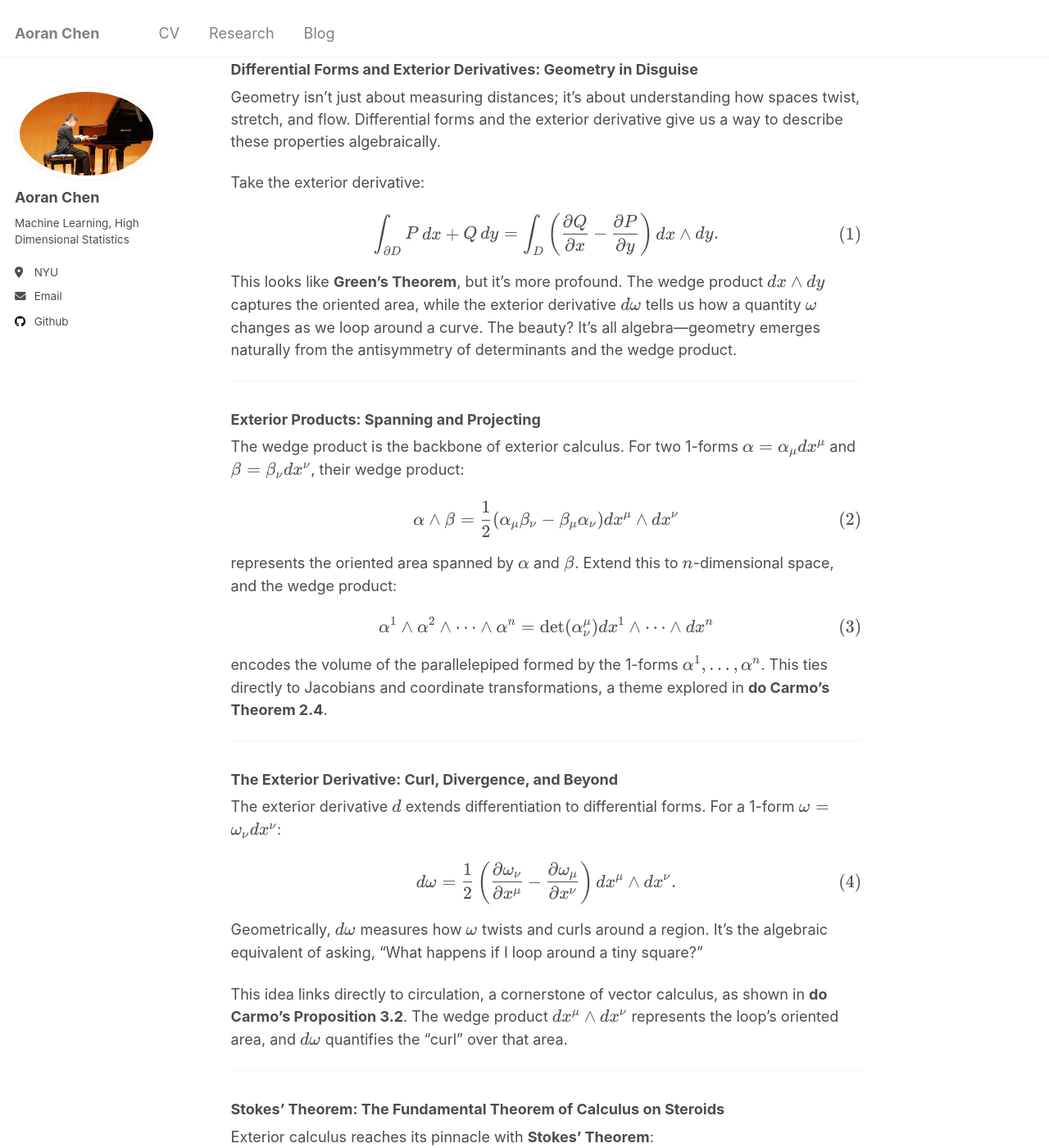
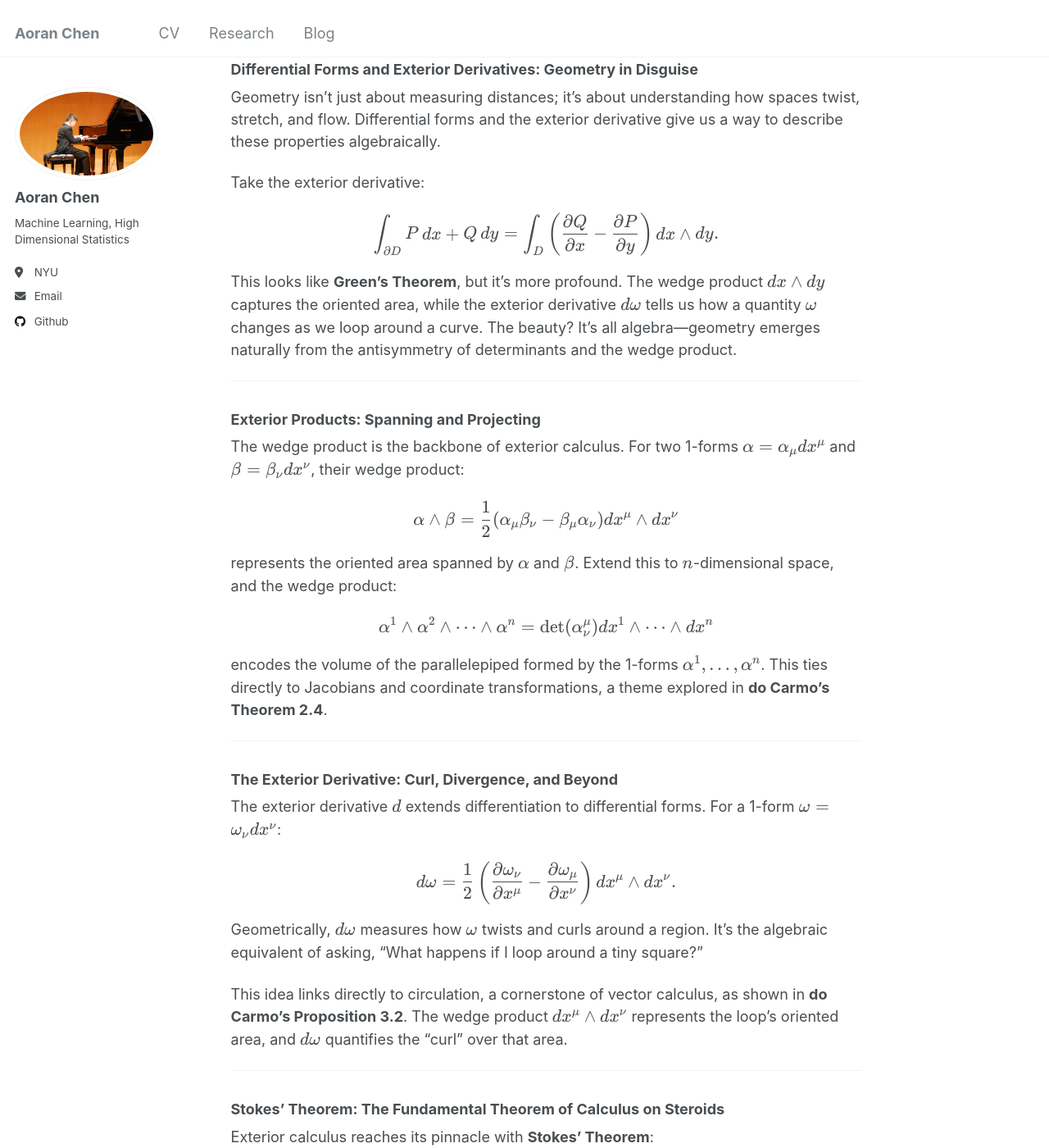
Before and after one commit to samohtaerg/samohtaerg.github.io, a Jekyll site: the page built from _posts/2021-07-16-what-does-geometry-even-mean-when-we-talk-about-riemannian-geometry.md, in a window 1280 px wide and 1400 px high, scrolled down 624 px. Shown: the whole window at 82% size. Built offline with Jekyll 4.4.1, drawn with Linux system fonts in a browser that asks for light colours; nearby versions of some CDN libraries; some of the changed text lies outside the part shown.

Commit message:
Update 2021-07-16-what-does-geometry-even-mean-when-we-talk-about-riemannian-geometry.md

```diff
--- a/_posts/2021-07-16-what-does-geometry-even-mean-when-we-talk-about-riemannian-geometry.md
+++ b/_posts/2021-07-16-what-does-geometry-even-mean-when-we-talk-about-riemannian-geometry.md
@@ -25,7 +25,7 @@ Geometry isn’t just about measuring distances; it’s about understanding how
 
 Take the exterior derivative:
 
-$$\int_{\partial D} P \, dx + Q \, dy = \int_D \left( \frac{\partial Q}{\partial x} - \frac{\partial P}{\partial y} \right) dx \wedge dy. \tag{1}$$
+$$\int_{\partial D} P \, dx + Q \, dy = \int_D \left( \frac{\partial Q}{\partial x} - \frac{\partial P}{\partial y} \right) dx \wedge dy. $$
 
 This looks like **Green’s Theorem**, but it’s more profound. The wedge product $$dx \wedge dy$$ captures the oriented area, while the exterior derivative $$d\omega$$ tells us how a quantity $$\omega$$ changes as we loop around a curve. The beauty? It’s all algebra—geometry emerges naturally from the antisymmetry of determinants and the wedge product.
 
@@ -35,11 +35,11 @@ This looks like **Green’s Theorem**, but it’s more profound. The wedge produ
 
 The wedge product is the backbone of exterior calculus. For two 1-forms $$\alpha = \alpha_\mu dx^\mu$$ and $$\beta = \beta_\nu dx^\nu$$, their wedge product:
 
-$$\alpha \wedge \beta = \frac{1}{2} (\alpha_\mu \beta_\nu - \beta_\mu \alpha_\nu) dx^\mu \wedge dx^\nu \tag{2}$$
+$$\alpha \wedge \beta = \frac{1}{2} (\alpha_\mu \beta_\nu - \beta_\mu \alpha_\nu) dx^\mu \wedge dx^\nu $$
 
 represents the oriented area spanned by $$\alpha$$ and $$\beta$$. Extend this to $$n$$-dimensional space, and the wedge product:
 
-$$\alpha^1 \wedge \alpha^2 \wedge \dots \wedge \alpha^n = \det(\alpha^\mu_\nu) dx^1 \wedge \dots \wedge dx^n \tag{3}$$
+$$\alpha^1 \wedge \alpha^2 \wedge \dots \wedge \alpha^n = \det(\alpha^\mu_\nu) dx^1 \wedge \dots \wedge dx^n $$
 
 encodes the volume of the parallelepiped formed by the 1-forms $$\alpha^1, \dots, \alpha^n$$. This ties directly to Jacobians and coordinate transformations, a theme explored in **do Carmo’s Theorem 2.4**.
 
@@ -49,7 +49,7 @@ encodes the volume of the parallelepiped formed by the 1-forms $$\alpha^1, \dots
 
 The exterior derivative $$d$$ extends differentiation to differential forms. For a 1-form $$\omega = \omega_\nu dx^\nu$$:
 
-$$d\omega = \frac{1}{2} \left( \frac{\partial \omega_\nu}{\partial x^\mu} - \frac{\partial \omega_\mu}{\partial x^\nu} \right) dx^\mu \wedge dx^\nu. \tag{4}$$
+$$d\omega = \frac{1}{2} \left( \frac{\partial \omega_\nu}{\partial x^\mu} - \frac{\partial \omega_\mu}{\partial x^\nu} \right) dx^\mu \wedge dx^\nu.$$
 
 Geometrically, $$d\omega$$ measures how $$\omega$$ twists and curls around a region. It’s the algebraic equivalent of asking, “What happens if I loop around a tiny square?”
 
@@ -61,7 +61,7 @@ This idea links directly to circulation, a cornerstone of vector calculus, as sh
 
 Exterior calculus reaches its pinnacle with **Stokes’ Theorem**:
 
-$$\int_{\partial D} \omega = \int_D d\omega. \tag{5}$$
+$$\int_{\partial D} \omega = \int_D d\omega. $$
 
 This unifies the fundamental theorem of calculus, Green’s theorem, and the divergence theorem. It says that the integral of a differential form over the boundary of a region equals the integral of its derivative over the interior.
 
@@ -73,17 +73,17 @@ Why is this so powerful? It distills centuries of calculus into one compact stat
 
 Now, let’s bring the spotlight back to Riemannian geometry. At its heart is the **Riemannian metric**, which defines how distances are measured. Suppose $$dr = e_\mu dx^\mu$$, where $$e_\mu$$ are the basis vectors. The metric is:
 
-$$ds^2 = \langle dr, dr \rangle = g_{\mu\nu} dx^\mu dx^\nu, \tag{6}$$
+$$ds^2 = \langle dr, dr \rangle = g_{\mu\nu} dx^\mu dx^\nu,$$
 
 where $$g_{\mu\nu}$$ encodes the inner products of the basis vectors.
 
 In matrix form:
 
-$$ds^2 = dx^T g dx. \tag{7}$$
+$$ds^2 = dx^T g dx.$$
 
 We can factorize $$g$$ as $$g = h^T \eta h$$, where $$h$$ transforms to an orthogonal frame, and $$\eta$$ is diagonal:
 
-$$ds^2 = (h dx)^T \eta (h dx). \tag{8}$$
+$$ds^2 = (h dx)^T \eta (h dx).$$
 
 Here, $$\eta$$ simplifies the metric in the orthogonal frame, making calculations as intuitive as in flat space. This decomposition reflects the local Euclidean structure of Riemannian geometry, as formalized in **do Carmo’s Lemma 2.6**.
 
```
